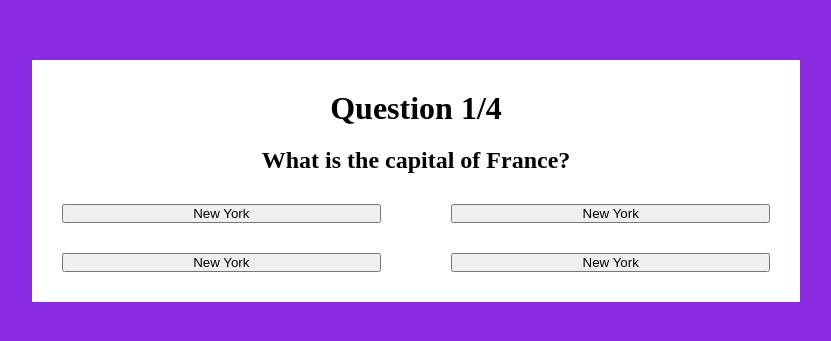
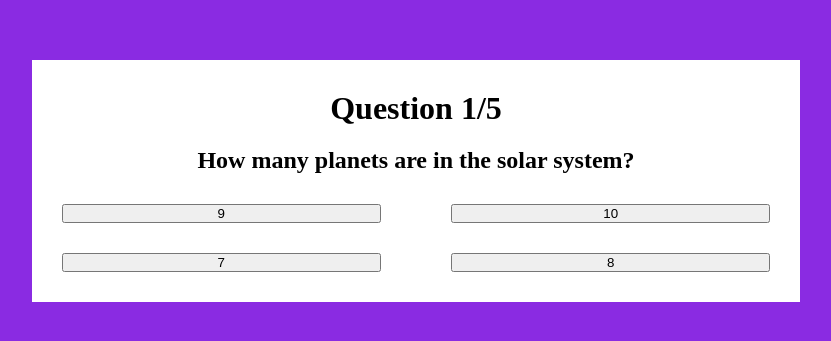
Before and after one commit to sobolev404/Modsen, a plain HTML site: page TestTask/index.html in a window 1280 px wide. Shown: the part 219-560 px from the top of the page, without its empty margins (224-1055 px from the left). Drawn offline with Linux system fonts and the light colour scheme.

Commit message:
Нужно убрать возможность нажимать между кнопок, добавить вывод вопросов и ответов в рандомном порядке.

```diff
--- a/TestTask/index.html
+++ b/TestTask/index.html
@@ -1,22 +1,22 @@
 <!DOCTYPE html>
 <html lang="en">
-<head>
-    <meta charset="UTF-8">
-    <meta name="viewport" content="width=device-width, initial-scale=1.0">
-    <title>Document</title>
-    <link rel="stylesheet" href="style.css">
-</head>
-<body>
-    <div class="content">
-        <h1 class="questionNumber">Question 1/4</h1>
+  <head>
+    <meta charset="UTF-8" />
+    <meta name="viewport" content="width=device-width, initial-scale=1.0" />
+    <title>Quiz</title>
+    <link rel="stylesheet" href="style.css" />
+    <script src="index.js" defer></script>
+  </head>
+  <body>
+    <div class="content" id="content">
+      <!-- <h1 class="questionNumber">Question 1/4</h1>
         <h2 class="question">What is the capital of France?</h2>
-        <div class="answersButtons">
+        <div class="answersButtons" id="listAnswers">
             <button class="btn_answer">New York</button>
             <button class="btn_answer">New York</button>
             <button class="btn_answer">New York</button>
             <button class="btn_answer">New York</button>
-        </div>
-
+        </div> -->
     </div>
-</body>
+  </body>
 </html>
--- /dev/null
+++ b/TestTask/index.js
@@ -0,0 +1,128 @@
+// 1. How many planets are in the solar system? (8, 9, 10)
+// 2. What is the freezing point of water? (0, -5, -6)
+// 3. What is the longest river in the world? (Nile, Amazon, Yangtze)
+// 4. How many chromosomes are in the human genome? (42, 44, 46)
+// 5. Which of these characters are friends with Harry Potter? (Ron Weasley, Draco Malfoy, Hermione Granger)
+// 6. What is the capital of Canada? (Toronto, Ottawa, Vancouver)
+// 7. What is the Jewish New Year called? (Hanukkah, Yom Kippur, Kwanzaa)
+let totalScore = 0;
+const questionsList = [
+  {
+    questionTitle: "How many planets are in the solar system?",
+    answersList: [
+      ["9", false],
+      ["10", false],
+      ["7", false],
+      ["8", true],
+    ],
+  },
+  {
+    questionTitle: "What is the freezing point of water?",
+    answersList: [
+      ["0", true],
+      ["-6", false],
+      ["-10", false],
+      ["10", false],
+    ],
+  },
+  {
+    questionTitle: "What is the longest river in the world?",
+    answersList: [
+      ["Nile", false],
+      ["Amazon", true],
+      ["Yangtze", false],
+      ["Dnepr", false],
+    ],
+  },
+  {
+    questionTitle: "What is the capital of Canada",
+    answersList: [
+      ["Toronto", false],
+      ["Zhlobin", false],
+      ["Vancouver", false],
+      ["Ottawa", true],
+    ],
+  },
+  {
+    questionTitle: "How many chromosomes are in the human genome?",
+    answersList: [
+      ["42", false],
+      ["44", false],
+      ["46", true],
+      ["47", false],
+    ],
+  },
+];
+
+// for(let i=0;i<questionsList.length;i++){
+//     console.log(questionsList[i].questionTitle)
+//     for(let numberOfAnswer=0;numberOfAnswer<questionsList[i].answersList.length;numberOfAnswer++){
+//         console.log(questionsList[i].answersList[numberOfAnswer][0])
+//     }
+//     console.log()
+// }
+let questionNumber = 0;
+const content = document.getElementById("content");
+
+let displayQuestion = function (numberOfQuestion) {
+  let answerSelected = false;
+  content.innerHTML = ` <h1 class="questionNumber">Question ${
+    numberOfQuestion + 1
+  }/${questionsList.length}</h1>
+        <h2 class="question">${
+          questionsList[numberOfQuestion].questionTitle
+        }</h2>
+        <div class="answersButtons" id="listAnswers">
+        </div>`;
+  const listAnswers = document.getElementById("listAnswers");
+
+  for (
+    let numberOfAnswer = 0;
+    numberOfAnswer < questionsList[numberOfQuestion].answersList.length;
+    numberOfAnswer++
+  ) {
+    listAnswers.insertAdjacentHTML(
+      "beforeend",
+      getAnswer(numberOfQuestion, numberOfAnswer)
+    );
+  }
+  listAnswers.onclick = function (event) {
+    if (answerSelected) return;
+    if (event.target.dataset.type === "true") {
+      event.target.style.backgroundColor = "green";
+      totalScore += 1;
+    } else {
+      event.target.style.backgroundColor = "red";
+    }
+    answerSelected = true;
+
+    setTimeout(function () {
+      if (numberOfQuestion + 1 < questionsList.length) {
+        displayQuestion(numberOfQuestion + 1); // Переходим к следующему вопросу
+      } else {
+        questionNumber = 0;
+
+        content.innerHTML = `<h1 style="text-align:center">That's all! Your score: ${totalScore} </h1>
+        <div class="btnRestCont"><div class="btn_restart"><button id="restart">Play again</button></div></div>`;
+        const btnRestart = document.getElementById("restart");
+        btnRestart.onclick = function () {
+          totalScore = 0;
+          displayQuestion(questionNumber);
+        };
+      }
+    }, 2000); // Задержка перед переходом к следующему вопросу
+  };
+};
+
+function getAnswer(questionIndex, answerIndex) {
+  return `<button class="btn_answer" data-index="${answerIndex}" data-type="${questionsList[questionIndex].answersList[answerIndex][1]}">${questionsList[questionIndex].answersList[answerIndex][0]}</button>`;
+}
+displayQuestion(questionNumber);
+
+// listAnswers.onclick = function(event){
+//     if(event.target.dataset.type==='true'){
+//         event.target.style.backgroundColor = "green";
+//     }else{
+//         event.target.style.backgroundColor = "red";
+//     }
+//   }
--- a/TestTask/style.css
+++ b/TestTask/style.css
@@ -23,7 +23,7 @@ body {
   margin-bottom: 20px;
 }
 
-.question{
+.question {
   text-align: center;
   margin-bottom: 30px;
 }
@@ -37,20 +37,31 @@ body {
 }
 .btn_answer {
   flex-basis: 45%;
-
+  width: 100px;
 }
 
-@media screen and (max-width:700px){
-    .answersButtons{
+.btnRestCont {
+  display: flex;
+  justify-content: center;
+  margin-top: 20px;
+}
 
+.btn_restart button {
+  font-size: 20px;
+  padding: 5px;
+}
 
-    }
-    .btn_answer{
+@media screen and (max-width: 700px) {
+  .btn_answer {
     width: 50%;
   }
 
-    .content{
+  .content {
     width: 70%;
     padding: 15px;
   }
+
+  .answersButtons {
+    justify-content: center;
   }
+}
```
Lines whose indentation alone changed are shown as unchanged.
